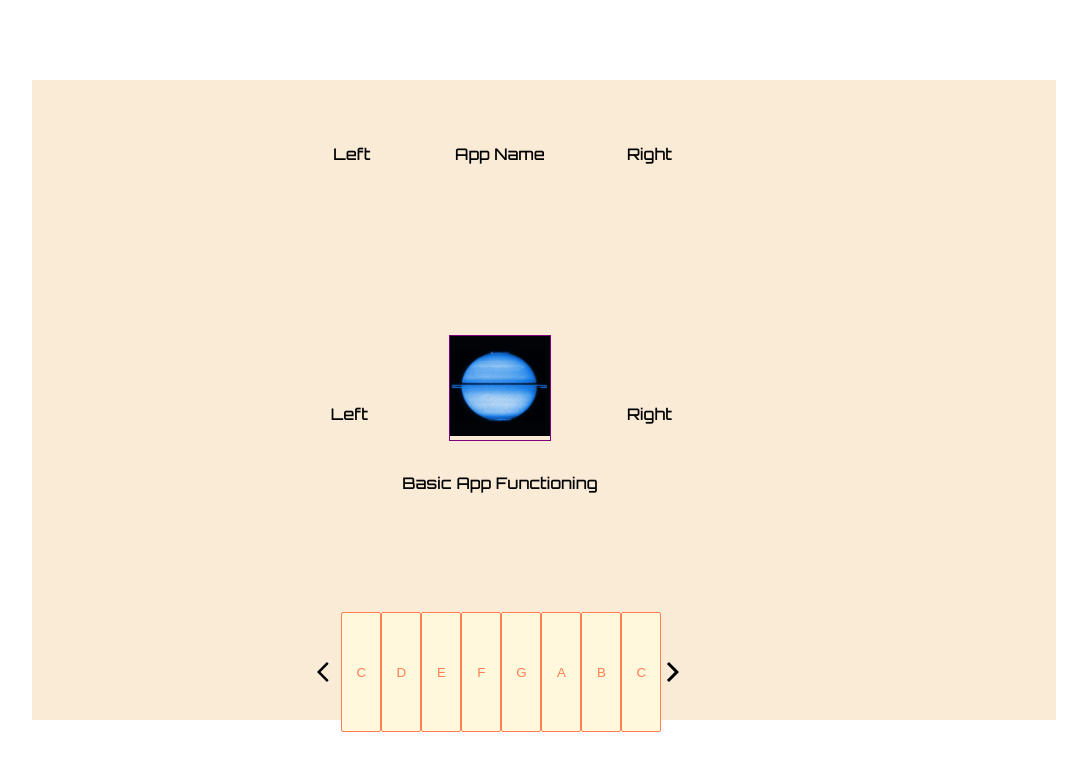
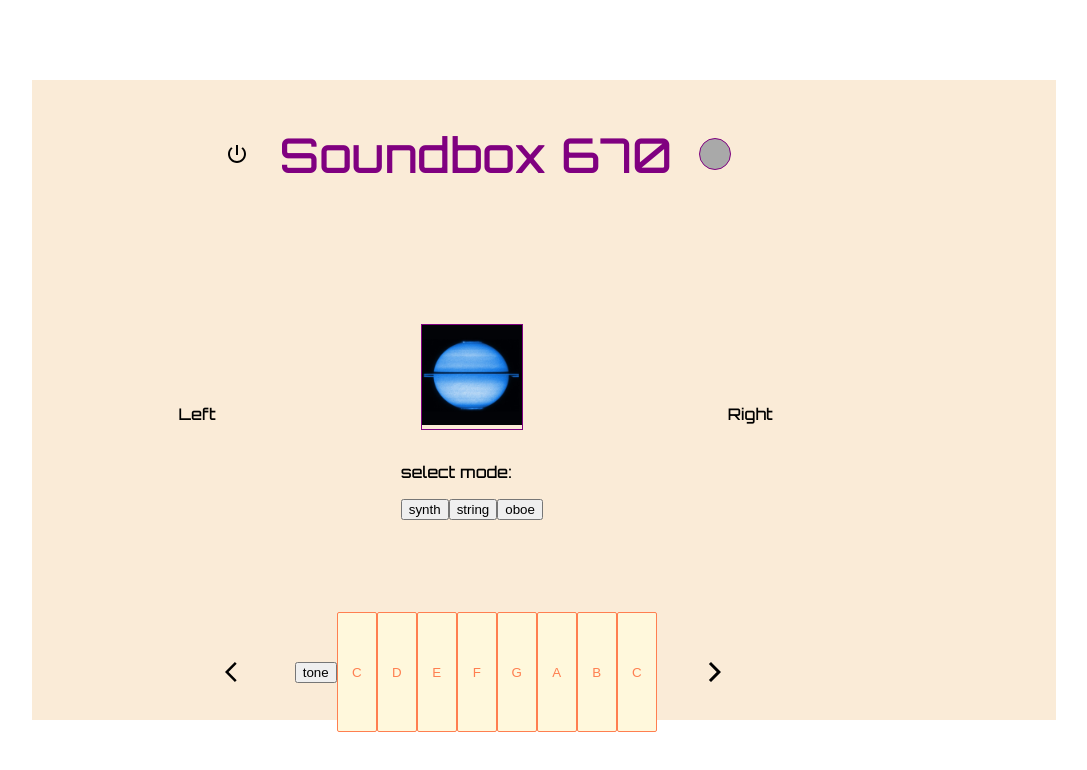
Before and after one commit to sgerpdx/soundbox-670, a React app: page / in a window 1280 px wide. Shown: the top 770 px of the page, without its empty margins (96-1183 px from the left). Built offline with nearby package versions, Linux system fonts and the light colour scheme; a web font is replaced by a local one.

Commit message:
simple synth tone added

```diff
--- a/src/components/app/App.jsx
+++ b/src/components/app/App.jsx
@@ -12,9 +12,13 @@ function App() {
   return (
     <main className={styles.mainArea}>
       <section className={styles.topRow}>
-        <nav className={styles.navUpperLeft}>Left</nav>
-        <div className={styles.titleArea}>App Name</div>
-        <nav className={styles.navUpperRight}>Right</nav>
+        <nav className={styles.navUpperLeft}>
+          <PowerSettingsNewIcon />
+        </nav>
+        <div className={styles.titleArea}>Soundbox 670</div>
+        <nav className={styles.navUpperRight}>
+          <div className={styles.powerLED}></div>
+        </nav>
       </section>
       <section className={styles.middleRow}>
         <div className={styles.leftColumn}>Left</div>
@@ -23,7 +27,13 @@ function App() {
           <figure className={styles.contentWrapper}>
             <img src={BlueSaturn} height="100" />
           </figure>
-          <p>Basic App Functioning</p>
+          <nav className={styles.soundControls}>
+            {' '}
+            <p>select mode:</p>
+            <button>synth</button>
+            <button>string</button>
+            <button>oboe</button>
+          </nav>
         </div>
 
         <div className={styles.rightColumn}>Right</div>
--- a/src/components/app/app.css
+++ b/src/components/app/app.css
@@ -42,8 +42,10 @@ body {
 .middleColumn {
   display: flex;
   flex-direction: column;
+  flex-wrap: wrap;
   justify-content: center;
   align-items: center;
+  width: 40vw;
 }
 
 .contentWrapper {
@@ -64,3 +66,18 @@ body {
   justify-content: center;
   align-items: center;
 }
+
+.titleArea {
+  font-size: 3em;
+  color: purple;
+  text-align: center;
+}
+
+.powerLED {
+  background-color: darkgrey;
+  height: 32px;
+  width: 32px;
+  border-radius: 16px;
+  border: double 1px purple;
+  padding: 2px;
+}
--- a/src/components/keyboard/Keyboard.jsx
+++ b/src/components/keyboard/Keyboard.jsx
@@ -1,9 +1,25 @@
 import React from 'react';
+import * as Tone from 'tone';
 import styles from './keyboard.css';
+
+const synth = new Tone.Synth().toDestination();
+let now = Tone.now();
+
+const handleToneClick = () => {
+  synth.triggerAttack('C4', now);
+  synth.triggerRelease(now + 1);
+
+  now = Tone.now();
+};
 
 export default function Keyboard() {
   return (
     <>
+      <div className={styles.toneTestWrapper}>
+        <button className={styles.tone} onClick={handleToneClick}>
+          tone
+        </button>
+      </div>
       <section className={styles.keyboardWrapper}>
         <button className={styles.key}>C</button>
         <button className={styles.key}>D</button>
```
